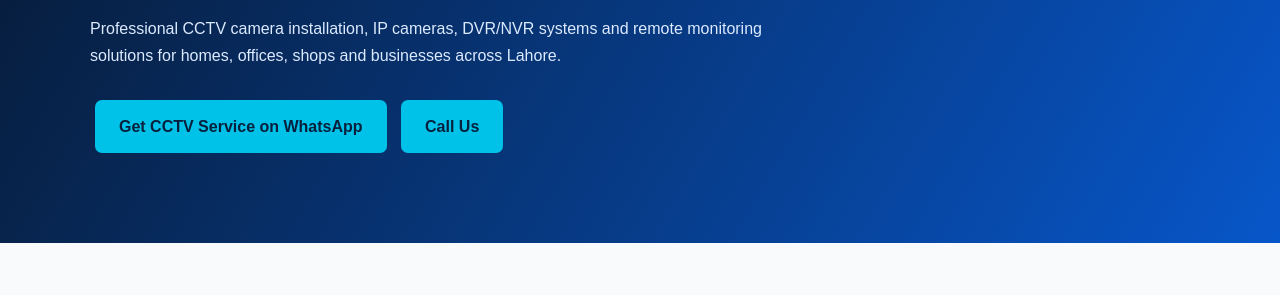
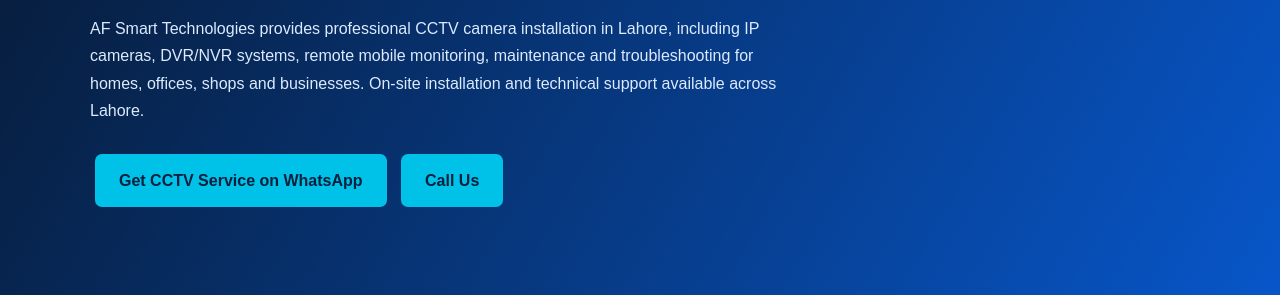
Before and after one commit to infoafsmarttech-code/af-smart-technologies, a plain HTML site: page cctv-installation.html in a window 1280 px wide. Shown: the part 257-552 px from the top of the page. Drawn offline with Linux system fonts and the light colour scheme.

Commit message:
Update cctv-installation.html

```diff
--- a/cctv-installation.html
+++ b/cctv-installation.html
@@ -97,7 +97,7 @@ section{padding:48px 18px}
 <div class="container">
 <div class="tag">AF SMART TECHNOLOGIES — LAHORE</div>
 <h1>Professional CCTV Installation in Lahore</h1>
-<p>Professional CCTV camera installation, IP cameras, DVR/NVR systems and remote monitoring solutions for homes, offices, shops and businesses across Lahore.</p>
+<p>AF Smart Technologies provides professional CCTV camera installation in Lahore, including IP cameras, DVR/NVR systems, remote mobile monitoring, maintenance and troubleshooting for homes, offices, shops and businesses. On-site installation and technical support available across Lahore.</p>
 <a class="btn" href="https://wa.me/923174867570">Get CCTV Service on WhatsApp</a>
 <a class="btn" href="tel:+923174867570">Call Us</a>
 </div>
```
